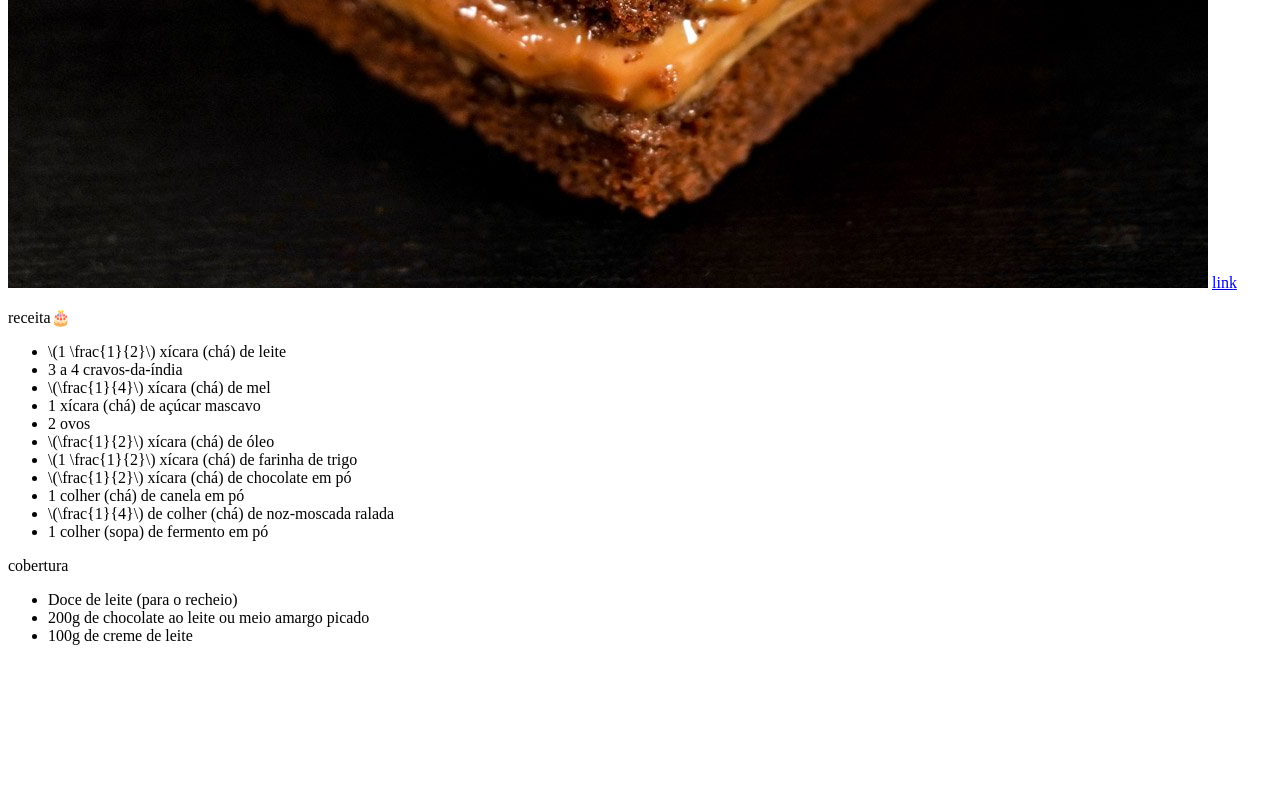
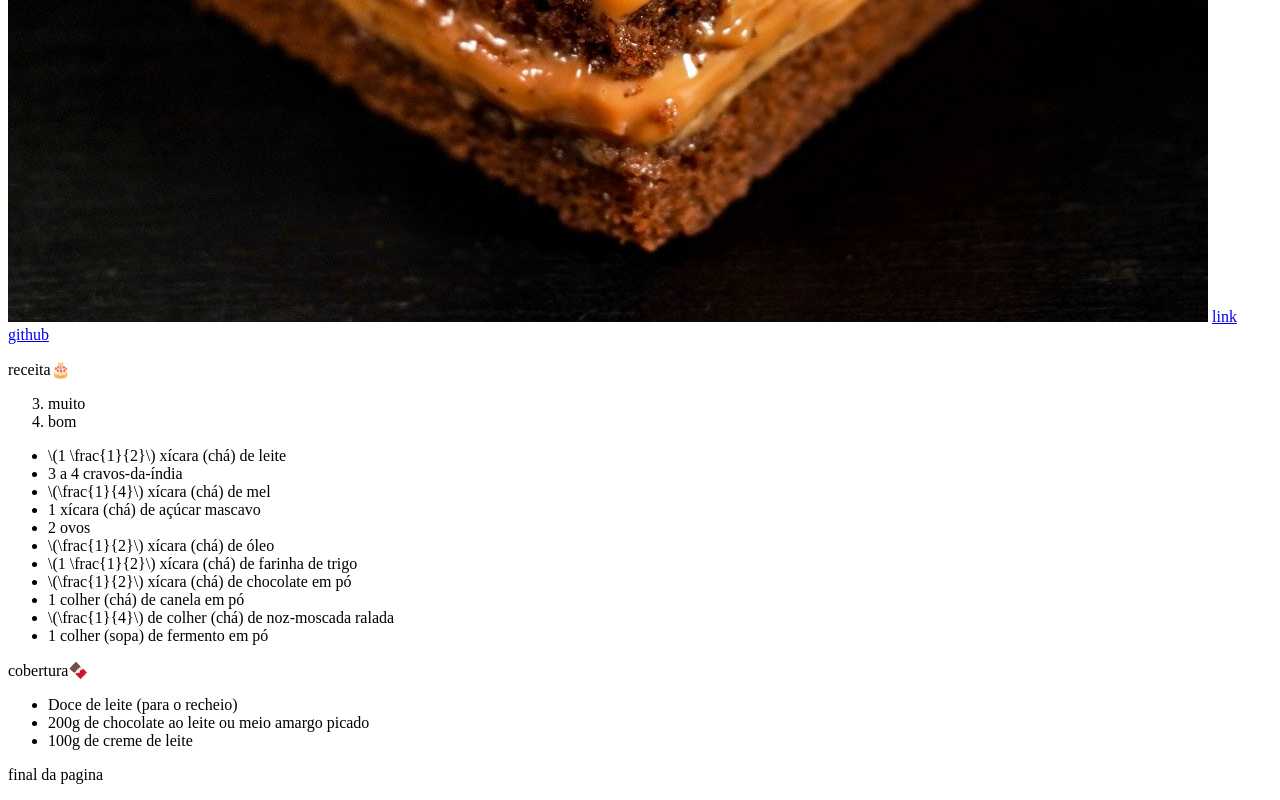
Before and after one commit to lithiely/primeiro-site, a plain HTML site: page index.html in a window 1280 px wide. Shown: the part 992-1792 px from the top of the page. Before the commit the page ends 1653 px from the top, so only its background shows below. Drawn offline with Linux system fonts and the light colour scheme.

Commit message:
Add files via upload

```diff
--- a/index.html
+++ b/index.html
@@ -7,12 +7,25 @@
 </head>
 
 <body>
+    <header>
+ <h1 id="receita">bolo de pão de mel</h1>
+ <p><b>bolo</b></p>
+    </header>
 
-    <h1>bolo de pão de mel</h1>
+    <main>
+
+
+
+
     <img src="receita-bolo-pao-mel-pf15anos-063.jpg" alt="erro......">
-    <a href="https://pratofundo.com/wp-content/uploads/receita-bolo-pao-mel-pf15anos-063.jpg">link </a>
+    <a href="https://pratofundo.com/wp-content/uploads/receita-bolo-pao-mel-pf15anos-063.jpg"target="_blank"a> link github</a>
 
     <p>receita🎂</p>
+    <ol start="3">
+        <li class="receitas">muito</li>
+        <li class="receitas
+        ">bom</li>
+    </ol>
     <ul>
         <li>\(1 \frac{1}{2}\) xícara (chá) de leite</li>
         <li>3 a 4 cravos-da-índia</li>
@@ -28,7 +41,7 @@
     </ul>
 
 
-<p>cobertura</p>
+<p>cobertura🍫</p>
 <ul>
     <li>Doce de leite (para o recheio)</li>
     <li>200g de chocolate ao leite ou meio amargo picado</li>
@@ -36,6 +49,11 @@
 </ul>
 
 
-<a href="https://www.tudogostoso.com.br/receita/30651-bolo-pao-de-mel.html"></a>
+<a href="https://www.tudogostoso.com.br/receita/30651-bolo-pao-de-mel.html"target="_blank"></a>
+</main>
+<footer>
+     <p>final da pagina </p>
+</footer>
+
 </body>
 </html>
```
